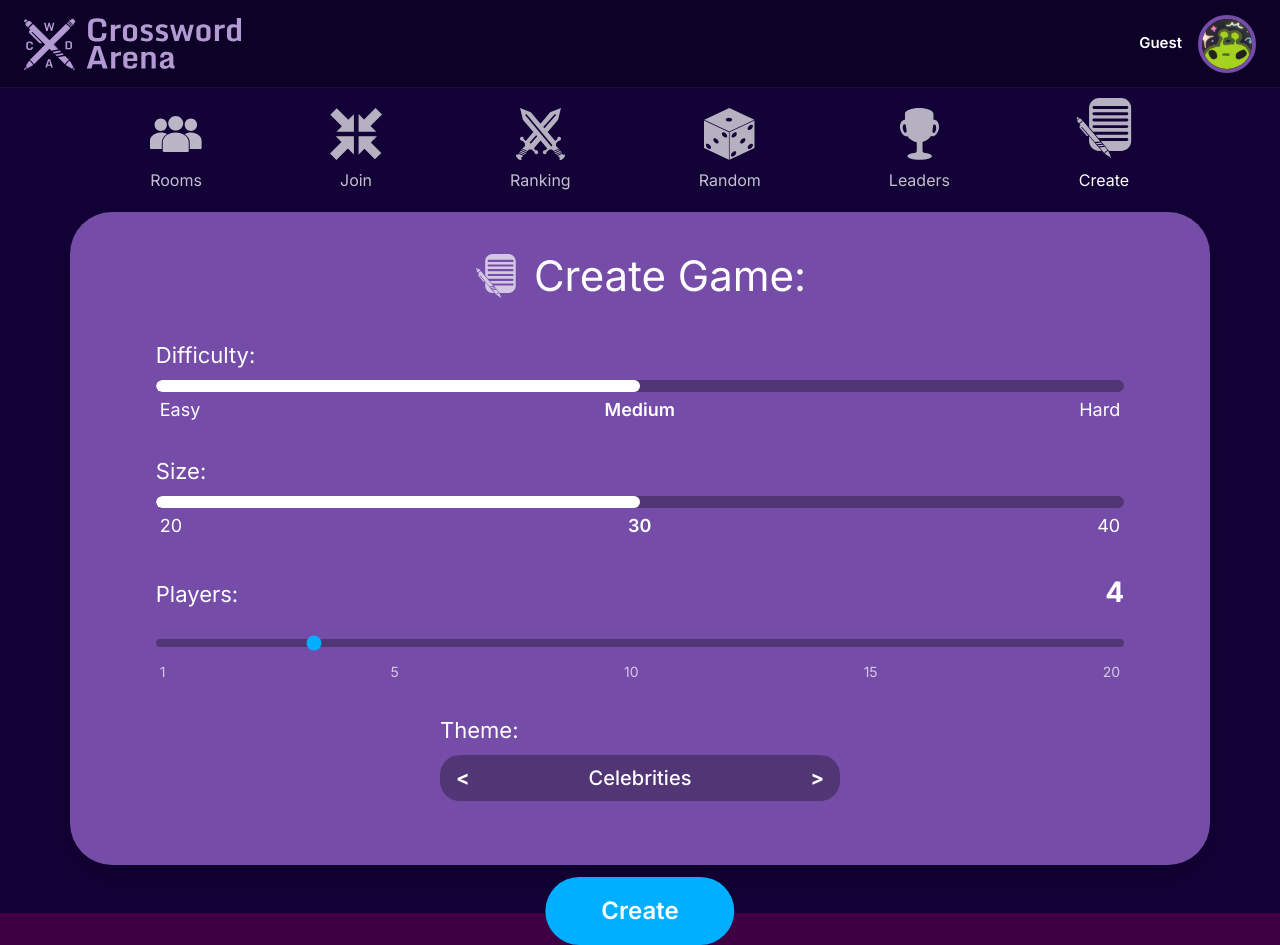
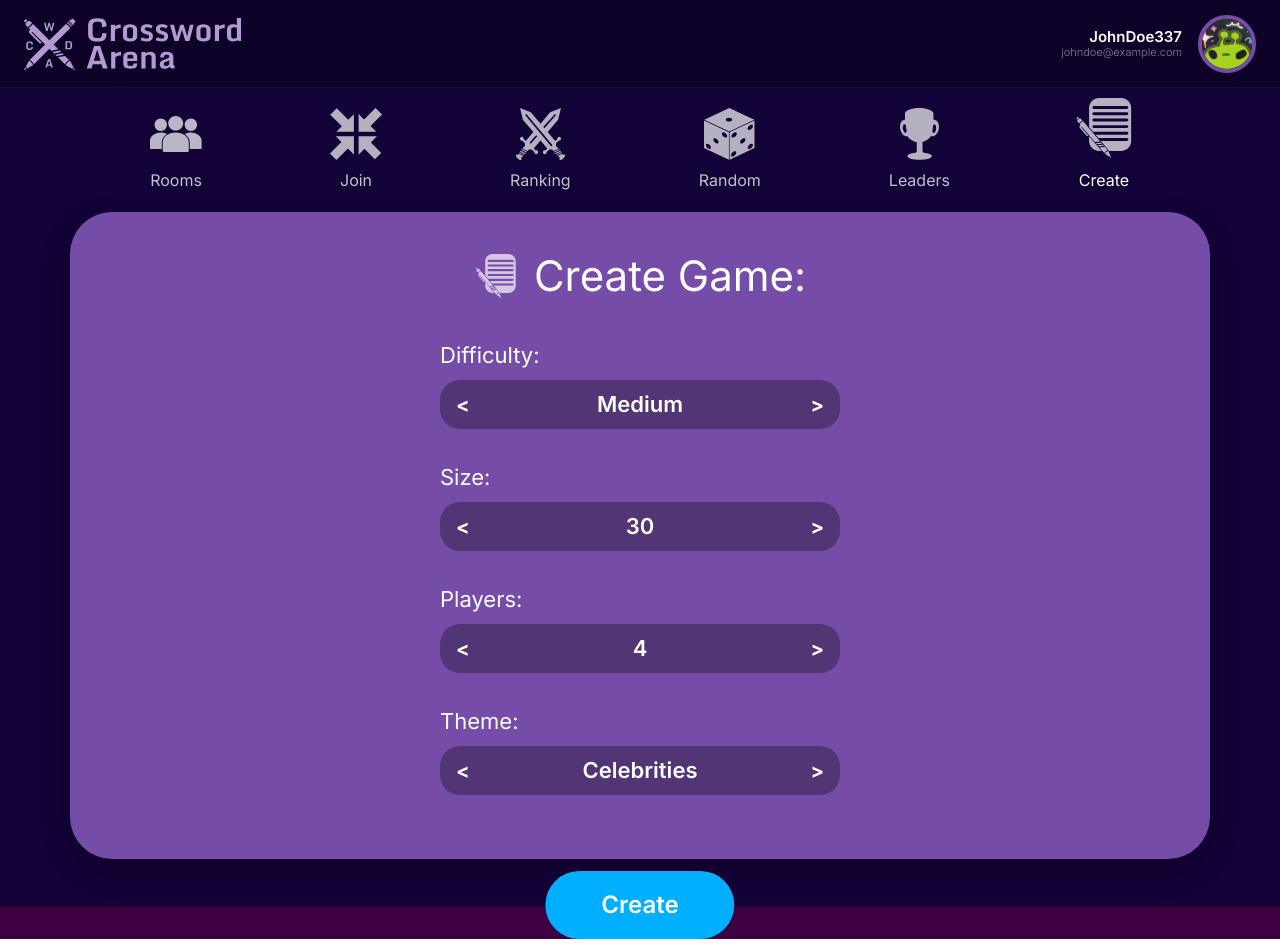
Before and after one commit to schoolx-scanwords/scanfinity, a Next.js app in the folder frontend/: page /lobby/create in a window 1280 px wide. Built offline with nearby package versions, Linux system fonts and the light colour scheme.

Commit message:
Изменены карточки, ранкинг, создание

```diff
--- a/frontend/app/lobby/components/CreateGame.tsx
+++ b/frontend/app/lobby/components/CreateGame.tsx
@@ -107,109 +107,136 @@ export default function CreateGame() {
 
        {/* SETTINGS */}
 <div className="flex flex-col gap-8 items-center">
+
   {/* Difficulty */}
-            <div className="w-full max-w-[90%]">
+  <div className="w-full max-w-[400px]">
     <label className="text-white text-[22px] mb-2 block">
       Difficulty:
     </label>
 
-              <div className="relative h-3 bg-[rgba(0,0,0,0.3)] rounded-full overflow-hidden">
-                <motion.div
-                  className="absolute top-0 left-0 h-3 bg-white rounded-full"
-                  animate={{
-                    width: `${(difficultyIndex / (difficulties.length - 1)) * 100}%`,
-                  }}
-                  transition={{
-                    duration: 0.3,
-                    ease: "easeInOut",
-                  }}
-                />
-              </div>
-
-              <div className="flex justify-between text-white text-[18px] mt-1 px-1">
-                {difficulties.map((difficulty, index) => (
-                  <motion.span
-                    key={index}
-                    className={`cursor-pointer ${index === difficultyIndex ? "font-semibold" : "font-normal"}`}
-                    onClick={() => setDifficultyIndex(index)}
+    <div className="flex items-center justify-between bg-[rgba(0,0,0,0.3)] rounded-[20px] px-4 py-2 text-white">
+      <motion.button
+        className="text-[20px] font-bold"
+        onClick={() =>
+          setDifficultyIndex((prev) =>
+            prev === 0 ? difficulties.length - 1 : prev - 1
+          )
+        }
         whileHover={{ scale: 1.1 }}
         whileTap={{ scale: 0.95 }}
       >
-                    {difficulty}
+        &lt;
+      </motion.button>
+
+      <motion.span
+        key={difficulties[difficultyIndex]}
+        initial={{ opacity: 0, y: -5 }}
+        animate={{ opacity: 1, y: 0 }}
+        transition={{ type: "spring", stiffness: 120, damping: 20 }}
+        className="text-[22px] font-semibold"
+      >
+        {difficulties[difficultyIndex]}
       </motion.span>
-                ))}
+
+      <motion.button
+        className="text-[20px] font-bold"
+        onClick={() =>
+          setDifficultyIndex((prev) =>
+            prev === difficulties.length - 1 ? 0 : prev + 1
+          )
+        }
+        whileHover={{ scale: 1.1 }}
+        whileTap={{ scale: 0.95 }}
+      >
+        &gt;
+      </motion.button>
     </div>
   </div>
 
   {/* Size */}
-            <div className="w-full max-w-[90%]">
+  <div className="w-full max-w-[400px]">
     <label className="text-white text-[22px] mb-2 block">
       Size:
     </label>
 
-              <div className="relative h-3 bg-[rgba(0,0,0,0.3)] rounded-full overflow-hidden">
-                <motion.div
-                  className="absolute top-0 left-0 h-3 bg-white rounded-full"
-                  animate={{
-                    width: `${(sizeIndex / (sizes.length - 1)) * 100}%`,
-                  }}
-                  transition={{
-                    duration: 0.3,
-                    ease: "easeInOut",
-                  }}
-                />
-              </div>
-
-              <div className="flex justify-between text-white text-[18px] mt-1 px-1">
-                {sizes.map((size, index) => (
-                  <motion.span
-                    key={index}
-                    className={`cursor-pointer ${index === sizeIndex ? "font-semibold" : "font-normal"}`}
-                    onClick={() => setSizeIndex(index)}
+    <div className="flex items-center justify-between bg-[rgba(0,0,0,0.3)] rounded-[20px] px-4 py-2 text-white">
+      <motion.button
+        className="text-[20px] font-bold"
+        onClick={() =>
+          setSizeIndex((prev) =>
+            prev === 0 ? sizes.length - 1 : prev - 1
+          )
+        }
         whileHover={{ scale: 1.1 }}
         whileTap={{ scale: 0.95 }}
       >
-                    {size}
+        &lt;
+      </motion.button>
+
+      <motion.span
+        key={sizes[sizeIndex]}
+        initial={{ opacity: 0, y: -5 }}
+        animate={{ opacity: 1, y: 0 }}
+        transition={{ type: "spring", stiffness: 120, damping: 20 }}
+        className="text-[22px] font-semibold"
+      >
+        {sizes[sizeIndex]}
       </motion.span>
-                ))}
+
+      <motion.button
+        className="text-[20px] font-bold"
+        onClick={() =>
+          setSizeIndex((prev) =>
+            prev === sizes.length - 1 ? 0 : prev + 1
+          )
+        }
+        whileHover={{ scale: 1.1 }}
+        whileTap={{ scale: 0.95 }}
+      >
+        &gt;
+      </motion.button>
     </div>
   </div>
 
-            {/* Players - Slider */}
-            <div className="w-full max-w-[90%]">
-              <div className="flex justify-between items-baseline mb-2">
-                <label className="text-white text-[22px]">
+  {/* Players */}
+  <div className="w-full max-w-[400px]">
+    <label className="text-white text-[22px] mb-2 block">
       Players:
     </label>
-                <span className="text-white text-[28px] font-bold">
+
+    <div className="flex items-center justify-between bg-[rgba(0,0,0,0.3)] rounded-[20px] px-4 py-2 text-white">
+      <motion.button
+        className="text-[20px] font-bold"
+        onClick={() => setPlayers((prev) => (prev <= 1 ? 20 : prev - 1))}
+        whileHover={{ scale: 1.1 }}
+        whileTap={{ scale: 0.95 }}
+      >
+        &lt;
+      </motion.button>
+
+      <motion.span
+        key={players}
+        initial={{ opacity: 0, y: -5 }}
+        animate={{ opacity: 1, y: 0 }}
+        transition={{ type: "spring", stiffness: 120, damping: 20 }}
+        className="text-[22px] font-semibold"
+      >
         {players}
-                </span>
-              </div>
+      </motion.span>
 
-              {/* Slider track background */}
-              <div className="relative pt-2">
-                <input
-                  type="range"
-                  min="1"
-                  max="20"
-                  value={players}
-                  onChange={(e) => setPlayers(parseInt(e.target.value))}
-                  className="w-full h-2 bg-[rgba(0,0,0,0.3)] rounded-lg appearance-none cursor-pointer accent-[#00AFFF]"
-                />
-
-                {/* Tick marks */}
-                <div className="flex justify-between text-white text-[14px] mt-2 px-1 opacity-70">
-                  <span>1</span>
-                  <span>5</span>
-                  <span>10</span>
-                  <span>15</span>
-                  <span>20</span>
-                </div>
+      <motion.button
+        className="text-[20px] font-bold"
+        onClick={() => setPlayers((prev) => (prev >= 20 ? 1 : prev + 1))}
+        whileHover={{ scale: 1.1 }}
+        whileTap={{ scale: 0.95 }}
+      >
+        &gt;
+      </motion.button>
     </div>
   </div>
 
   {/* Theme */}
-            <div className="relative w-full max-w-[400px]">
+  <div className="w-full max-w-[400px]">
     <label className="text-white text-[22px] mb-2 block">
       Theme:
     </label>
@@ -226,20 +253,10 @@ export default function CreateGame() {
 
       <motion.span
         key={themes[themeIndex]}
-                  initial={{
-                    opacity: 0,
-                    y: -5,
-                  }}
-                  animate={{
-                    opacity: 1,
-                    y: 0,
-                  }}
-                  transition={{
-                    type: "spring",
-                    stiffness: 120,
-                    damping: 20,
-                  }}
-                  className="text-[20px] font-medium"
+        initial={{ opacity: 0, y: -5 }}
+        animate={{ opacity: 1, y: 0 }}
+        transition={{ type: "spring", stiffness: 120, damping: 20 }}
+        className="text-[22px] font-semibold"
       >
         {themes[themeIndex]}
       </motion.span>
--- a/frontend/app/lobby/components/LobbyTabs.tsx
+++ b/frontend/app/lobby/components/LobbyTabs.tsx
@@ -1,6 +1,7 @@
 "use client";
 
 import { useState } from "react";
+import Image from "next/image";
 import Navbar from "./Navbar";
 import TopMenu, { type LobbyTab } from "./TopMenu";
 import PartyFinder from "./PartyFinder";
@@ -9,43 +10,189 @@ import JoinGame from "./JoinGame";
 import RandomGame from "./RandomGame";
 import RankedButton from "./RankedButton";
 
-export default function LobbyTabs({ initialTab }: { initialTab: LobbyTab }) {
-  const [activeTab, setActiveTab] = useState<LobbyTab>(initialTab);
+export default function LobbyTabs({
+  initialTab,
+}: {
+  initialTab: LobbyTab;
+}) {
+  const [activeTab, setActiveTab] =
+    useState<LobbyTab>(initialTab);
 
   return (
     <main className="min-h-screen bg-[var(--background)]">
       <div className="flex flex-col gap-5">
         <Navbar />
-        <TopMenu activeTab={activeTab} setActiveTab={setActiveTab} />
+        <TopMenu
+          activeTab={activeTab}
+          setActiveTab={setActiveTab}
+        />
 
         <div className="flex flex-col gap-10">
           {activeTab === "rooms" && <PartyFinder />}
           {activeTab === "join" && <JoinGame />}
           {activeTab === "create" && <CreateGame />}
+          {activeTab === "random" && <RandomGame />}
+
+          {/* RANKING */}
           {activeTab === "ranking" && (
-            <div className="flex flex-col items-center justify-center min-h-[400px] gap-8">
-              <div className="text-center">
-                <h2 className="text-white text-[32px] font-bold mb-4">
-                  Competitive Ranked Mode
-                </h2>
-                <p className="text-white/70 text-[18px] mb-8 max-w-[600px]">
-                  Test your skills against players of similar rank.
-                  Win to gain ELO points and climb the leaderboards!
-                </p>
+            <section className="flex justify-center px-6">
+              <div className="relative w-full max-w-[1140px] rounded-[42px] bg-[var(--panel)] px-10 pt-8 pb-10 shadow-[0_12px_30px_rgba(0,0,0,0.18)] overflow-hidden">
 
-                {/* Ranked Button */}
-                <RankedButton />
+                {/* HEADER */}
+                <div className="flex items-center justify-center gap-4 mb-8">
+                  <div className="relative w-[44px] h-[44px]">
+                    <Image
+                      src="/icons/ranking.svg"
+                      alt="Ranked"
+                      fill
+                      className="object-contain"
+                    />
+                  </div>
 
-                <div className="mt-8 text-white/40 text-sm">
-                  <p>🏆 Ranked matches are 1v1 only</p>
-                  <p>📊 Your ELO rating will change based on results</p>
-                  <p>🎯 Find opponents with similar skill level</p>
-                  <p>⭐ Guests cannot play ranked matches</p>
+                  <h2 className="text-[42px] text-white">
+                    Ranked Arena:
+                  </h2>
+                </div>
+
+                {/* MAIN CONTENT */}
+                <div className="grid grid-cols-[320px_1fr] gap-8">
+
+                  {/* LEFT SIDE */}
+                  <div className="rounded-[30px] bg-black/15 border border-white/10 p-6">
+                    <p className="text-white/60 text-[16px] mb-4">
+                      Your Rank
+                    </p>
+
+                    {/* Rank Card */}
+                    <div className="rounded-[28px] bg-gradient-to-br from-[#5a3d15] to-[#8f6a2a] p-6 shadow-lg">
+                      <p className="text-[34px] text-white font-bold">
+                        Bronze II
+                      </p>
+
+                      <p className="text-[20px] text-white/90 mt-1">
+                        1240 ELO
+                      </p>
+                    </div>
+
+                    {/* Stats */}
+                    <div className="grid grid-cols-3 gap-3 mt-6">
+                      <div className="rounded-[18px] bg-black/15 p-4 text-center">
+                        <p className="text-white/50 text-[14px]">
+                          Wins
+                        </p>
+
+                        <p className="text-white text-[22px] font-bold">
+                          42
+                        </p>
+                      </div>
+
+                      <div className="rounded-[18px] bg-black/15 p-4 text-center">
+                        <p className="text-white/50 text-[14px]">
+                          Losses
+                        </p>
+
+                        <p className="text-white text-[22px] font-bold">
+                          18
+                        </p>
+                      </div>
+
+                      <div className="rounded-[18px] bg-black/15 p-4 text-center">
+                        <p className="text-white/50 text-[14px]">
+                          WR
+                        </p>
+
+                        <p className="text-white text-[22px] font-bold">
+                          70%
+                        </p>
+                      </div>
+                    </div>
+                  </div>
+
+                  {/* RIGHT SIDE */}
+                  <div className="rounded-[30px] bg-black/15 border border-white/10 p-8 flex flex-col justify-between">
+
+                    <div>
+                      <h3 className="text-white text-[34px] font-semibold mb-4">
+                        Competitive Ranked Matchmaking
+                      </h3>
+
+                      <p className="text-white/70 text-[18px] leading-relaxed max-w-[650px]">
+                        Test your skills against players of
+                        similar rank. Win games to gain ELO
+                        points and climb the leaderboard.
+                        Ranked mode uses skill-based
+                        matchmaking for fair competition.
+                      </p>
+
+                      {/* Features */}
+                      <div className="grid grid-cols-2 gap-4 mt-8">
+                        <div className="rounded-[22px] bg-black/15 p-5">
+                          <p className="text-white text-[18px] font-medium">
+                            ⚔ 1v1 Competitive
+                          </p>
+
+                          <p className="text-white/50 text-[14px] mt-1">
+                            Fair ranked matches
+                          </p>
+                        </div>
+
+                        <div className="rounded-[22px] bg-black/15 p-5">
+                          <p className="text-white text-[18px] font-medium">
+                            📈 ELO Progression
+                          </p>
+
+                          <p className="text-white/50 text-[14px] mt-1">
+                            Gain or lose rating
+                          </p>
+                        </div>
+
+                        <div className="rounded-[22px] bg-black/15 p-5">
+                          <p className="text-white text-[18px] font-medium">
+                            🎯 Skill Matching
+                          </p>
+
+                          <p className="text-white/50 text-[14px] mt-1">
+                            Similar ELO opponents
+                          </p>
+                        </div>
+
+                        <div className="rounded-[22px] bg-black/15 p-5">
+                          <p className="text-white text-[18px] font-medium">
+                            ⏱ Queue Time
+                          </p>
+
+                          <p className="text-white/50 text-[14px] mt-1">
+                            ~15 sec average
+                          </p>
+                        </div>
+                      </div>
+                    </div>
+
+                    {/* BUTTON */}
+                    <div className="flex justify-center mt-8">
+                      <RankedButton
+                        className="
+                          bg-[#00AFFF]
+                          hover:bg-[#0bb8ff]
+                          text-white
+                          text-[24px]
+                          font-semibold
+                          px-14
+                          py-4
+                          rounded-full
+                          shadow-[0_8px_30px_rgba(0,175,255,0.35)]
+                          transition-all
+                        "
+                      >
+                        Find Match
+                      </RankedButton>
+                    </div>
+                  </div>
                 </div>
               </div>
-            </div>
+            </section>
           )}
-          {activeTab === "random" && <RandomGame />}
+
           {activeTab === "leaders" && (
             <div className="text-white text-[24px] flex justify-center items-center h-[400px]">
               Leaders (в разработке)
--- a/frontend/app/lobby/components/Navbar.tsx
+++ b/frontend/app/lobby/components/Navbar.tsx
@@ -1,23 +1,31 @@
 "use client";
 
 import Image from "next/image";
-import Link from "next/link";
 import { motion } from "framer-motion";
-import { useAuth } from "@/app/contexts/auth_context";
+import { useRouter } from "next/navigation";
 
 export default function Navbar() {
-  const { user } = useAuth();
-
-  const username = user?.username || "Guest";
-  const email = user?.email || "";
-  const avatarSrc = user?.avatar && user.avatar.trim() !== "" ? user.avatar : "/avatars/frog.svg";
+  const router = useRouter();
 
   return (
     <header
-      className="w-full h-[88px] bg-[#0E0128] border-b border-white/5 flex items-center justify-between px-6"
+      className="
+        w-full
+        h-[88px]
+        bg-[#0E0128]
+        border-b
+        border-white/5
+        flex
+        items-center
+        justify-between
+        px-6
+      "
     >
-      <motion.div
+      {/* LOGO */}
+      <motion.button
+        onClick={() => router.push("/")}
         whileHover={{ scale: 1.02 }}
+        whileTap={{ scale: 0.98 }}
         transition={{ duration: 0.2 }}
         className="relative w-[230px] h-[52px] shrink-0"
       >
@@ -28,25 +36,42 @@ export default function Navbar() {
           priority
           className="object-contain object-left"
         />
-      </motion.div>
+      </motion.button>
 
+      {/* USER */}
       <div className="flex items-center gap-4">
         <div className="text-right leading-[1.1]">
-          <h2 className="text-white text-[15px] font-semibold">{username}</h2>
-          {email ? (
-            <p className="text-white/50 text-[11px] font-light">{email}</p>
-          ) : null}
+          <h2 className="text-white text-[15px] font-semibold">
+            JohnDoe337
+          </h2>
+
+          <p className="text-white/50 text-[11px] font-light">
+            johndoe@example.com
+          </p>
         </div>
 
-        <Link href="/profile" aria-label="Open profile">
-          <motion.div
-            whileHover={{ scale: 1.04 }}
-            whileTap={{ scale: 0.96 }}
-            className="relative w-[58px] h-[58px] rounded-full overflow-hidden border-[4px] border-[#754CA8]"
-          >
-            <Image src={avatarSrc} alt={username} fill className="object-cover" />
-          </motion.div>
-        </Link>
+        {/* CLICKABLE AVATAR */}
+        <motion.button
+          onClick={() => router.push("/profile")}
+          whileHover={{ scale: 1.04 }}
+          whileTap={{ scale: 0.96 }}
+          className="
+            relative
+            w-[58px]
+            h-[58px]
+            rounded-full
+            overflow-hidden
+            border-[4px]
+            border-[#754CA8]
+          "
+        >
+          <Image
+            src="/avatars/frog.svg"
+            alt="JohnDoe337"
+            fill
+            className="object-cover"
+          />
+        </motion.button>
       </div>
     </header>
   );
```
Also changed, not shown: frontend/app/lobby/components/PartyFinder.tsx (+84 -22 lines), frontend/app/lobby/components/RoomCard.tsx (+135 -35 lines), 2 other files (tests, documents, lock files or other folders). Lines whose indentation alone changed are shown as unchanged.
